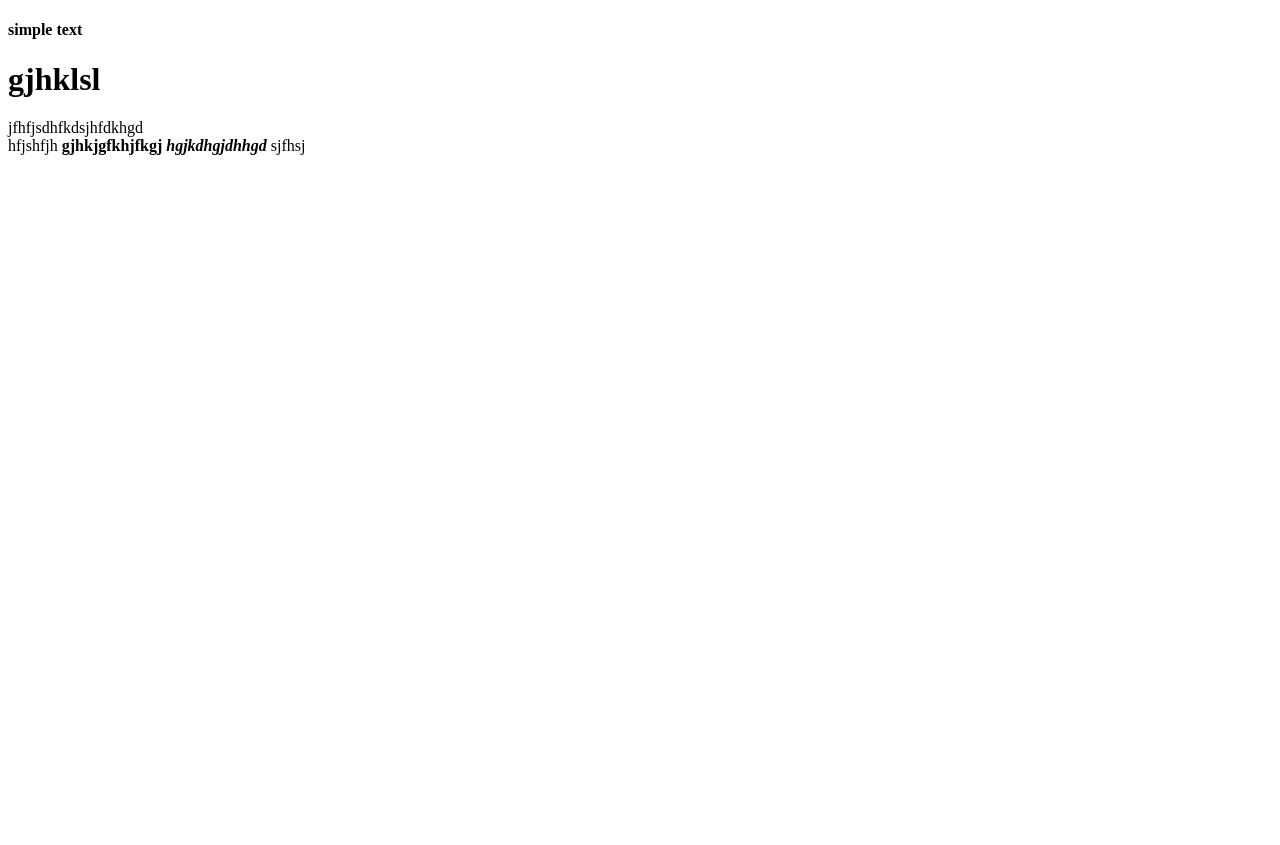
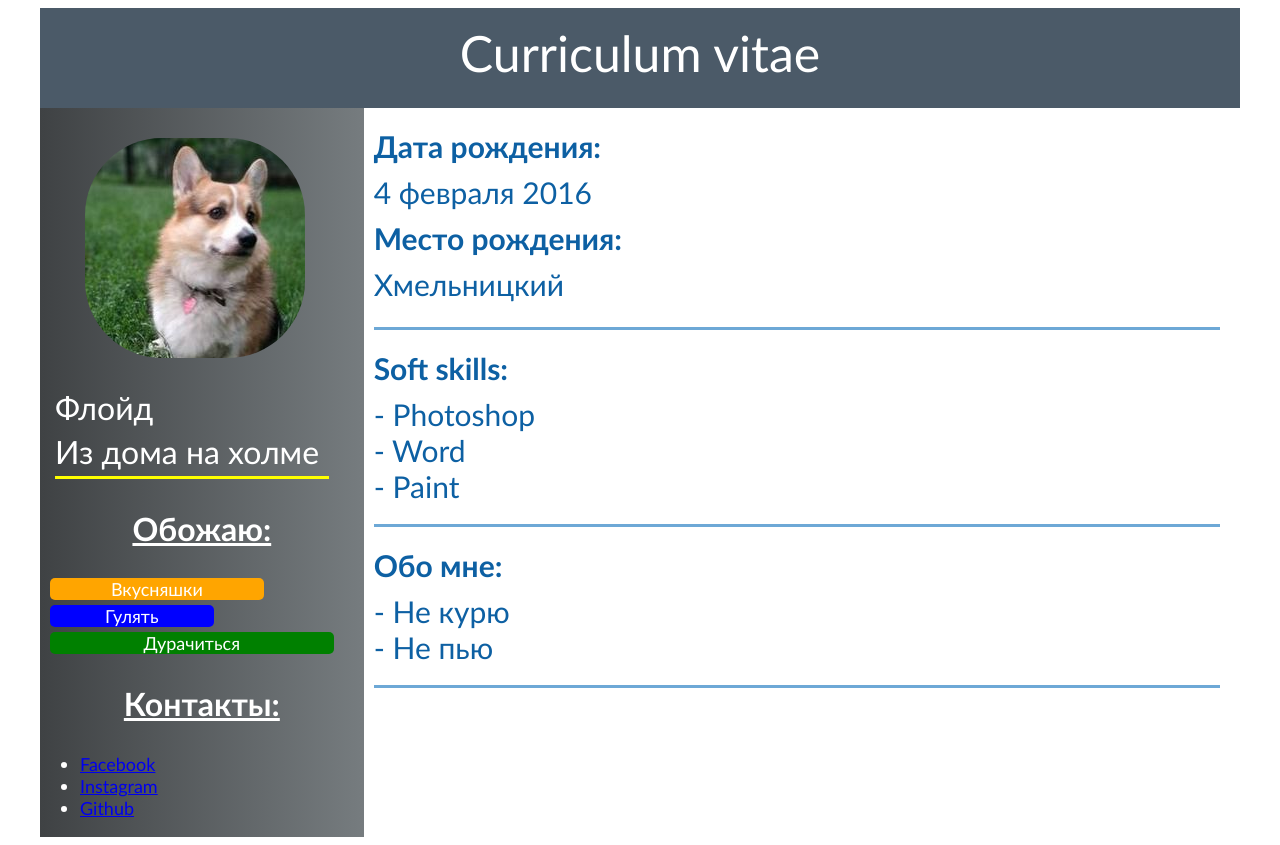
Before and after one commit to Yerastova/yerastova.github.io, a plain HTML site: page index.html in a window 1280 px wide. Before the commit the page ends 800 px from the top, so only its background shows below. Drawn offline with Linux system fonts and the light colour scheme.

Commit message:
Add files via upload

```diff
--- a/index.html
+++ b/index.html
@@ -1,12 +1,150 @@
 <!DOCTYPE html>
 <html>
 <head>
-	<title>my 1st page</title>
+	<title>CV Floyd</title>
 	<meta charset="utf-8">
+	<style type="text/css">
+		.flex {display: flex;}
+		.container { width: 1200px; margin: auto;
+		font-family: Calibri; }
+		.curriculum { height: 80px;
+			background-color: #4b5a68;
+						font-size: 50px;
+						color: white;
+						text-align: center;
+						margin: 0;
+						padding-top: 10px;
+						padding-bottom: 10px;}
+		.gradient {background: linear-gradient(to right, #3f4244, #767c7f );
+					 width: 325px;
+					color: white;
+					font-size: large;}
+		.white { width: 870px; color: #0d60a3;
+			margin-left: 10px;}
+		.image {width: 150px;
+				height: 150px;
+				padding: 35px;
+				margin-bottom: 30px;
+				margin-top: 30px;
+				margin-left: 45px;
+				background-image: url(floyd.jpg);
+				border-radius: 35%;}
+		.floyd {color: white;
+				font-size: xx-large;
+				text-align: left;
+				margin-top: 0px;
+				margin-left: 15px;
+				margin-right: 35px;
+				border-bottom: 3px solid yellow;}
+		.underline {text-decoration: underline;
+					color: white;
+					font-size: xx-large;
+					font-weight: bold;
+					text-align: center;
+					margin-top: 30px;
+					margin-bottom: 30px;}
+		div.indent div {margin-left: 10px;
+						border-radius: 5px;
+						text-align: center;}
+		.orange {background-color: orange;
+				margin-right: 100px;}
+		.blue {background-color: blue;
+				margin-right: 150px;}
+		.green {background-color: green;
+				margin-right: 30px;}
+		.list { color: white; }
+		a :visited {color: #6eacef;}
+		p { margin-top:  5px;
+		margin-bottom:  5px; }
+	.blueUnderline {
+		font-size: 30px;
+		margin-top: 20px;
+		margin-right: 20px;
+		padding-bottom: 20px;
+		border-bottom: 3px solid #6da8d6;}
+		h2 { margin-top: 10px;
+			margin-bottom: 10px;
+			font-size: 30px;}
+	</style>
 </head>
 <body>
-	<h4>simple text</h4>
-	<h1>gjhklsl</h1>
-	<p>jfhfjsdhfkdsjhfdkhgd <br>hfjshfjh <b> gjhkjgfkhjfkgj <i> hgjkdhgjdhhgd </i> </b> sjfhsj</p>
+	<div class="container">
+		<div class="curriculum">
+			<p>
+				Curriculum vitae
+			</p>
+		</div>
+		<div class="flex">
+			<div class="gradient">
+				<div class="image">
+
+				</div>
+				<div class="floyd">
+					<p>
+						Флойд
+					</p>
+					<p>
+						Из дома на холме
+					</p>
+				</div>
+				<div class="underline">
+					<p> Обожаю:</p>
+				</div>
+				<div class="indent">
+					<div class="orange">
+						<p>Вкусняшки</p>
+					</div>
+					<div class="blue">
+						<p>Гулять</p>
+					</div>
+					<div class="green">
+						<p>Дурачиться</p>
+					</div></div>
+				<div class="underline">
+					<p>
+						Контакты:
+					</p>
+				</div>
+				<div>
+					<ul class="list">
+						<li><a href="https://www.facebook.com/ira.veremchyk?ref=bookmarks"> Facebook</a> </li>
+						<li><a href="https://www.instagram.com/corgi_floyd_/?hl=ru"> Instagram</a> </li>
+						<li><a href="https://github.com/yerastova"> Github </a> </li>
+					</ul>
+				</div>
+			</div>
+			<div class="white">
+				<div class="blueUnderline">
+					<h2>Дата рождения:</h2>
+					<p>4 февраля 2016</p>
+					<h2>Место рождения:</h2>
+					<p>Хмельницкий</p>
+				</div>
+				<div class="blueUnderline">
+					<h2>Soft skills:</h2>
+					<span>-</span>
+					<span>Photoshop</span>
+					<div>
+						<span> -</span>
+						<span> Word</span>
+					</div>
+					<div>
+						<span>-</span>
+						<span>Paint</span>
+					</div>
+				</div>
+				<div class="blueUnderline">
+					<h2>Обо мне:</h2>
+					<span>-</span>
+					<span>Не курю</span>
+					<div>
+						<span> -</span>
+						<span> Не пью</span>
+					</div>
+				</div>
+			</div>
+		</div>
+	</div>
+
 </body>
 </html>
```
Also changed, not shown: floyd.jpg (added).
